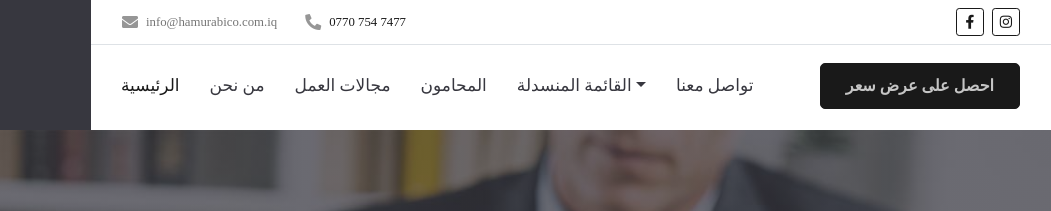
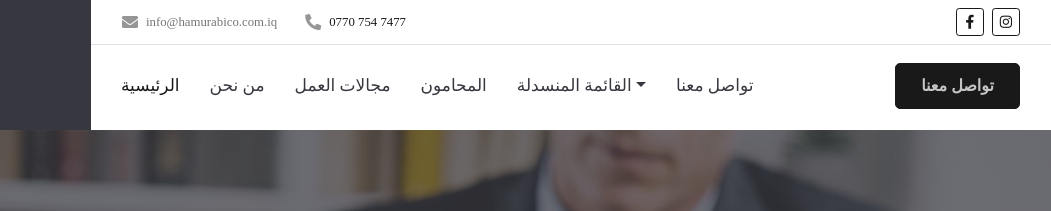
Before and after one commit to SajadKenani/law, a plain HTML site: page service.html in a window 1280 px wide. Shown: the top 211 px of the page, 229-1280 px from the left. Drawn offline with nearby package versions, Linux system fonts and the light colour scheme.

```diff
--- a/service.html
+++ b/service.html
@@ -124,8 +124,8 @@
                 </div>
                 <a href="contact.html" class="nav-item nav-link">تواصل معنا</a>
               </div>
-              <a href="" class="btn btn-primary mr-3 d-none d-lg-block"
-                >احصل على عرض سعر</a
+              <a href="https://wa.me/9647707547477" class="btn btn-primary mr-3 d-none d-lg-block"
+                >تواصل معنا</a
               >
             </div>
           </nav>
@@ -376,7 +376,7 @@
         <div class="col-md-6 text-center text-md-right">
           <p class="m-0 text-white">
             تصميم بواسطة
-            <a class="font-weight-bold" href="https://htmlcodex.com">
+            <a class="font-weight-bold" href="https://inbox.com.iq">
               فريق داخل الصندوق
             </a>
           </p>
```
